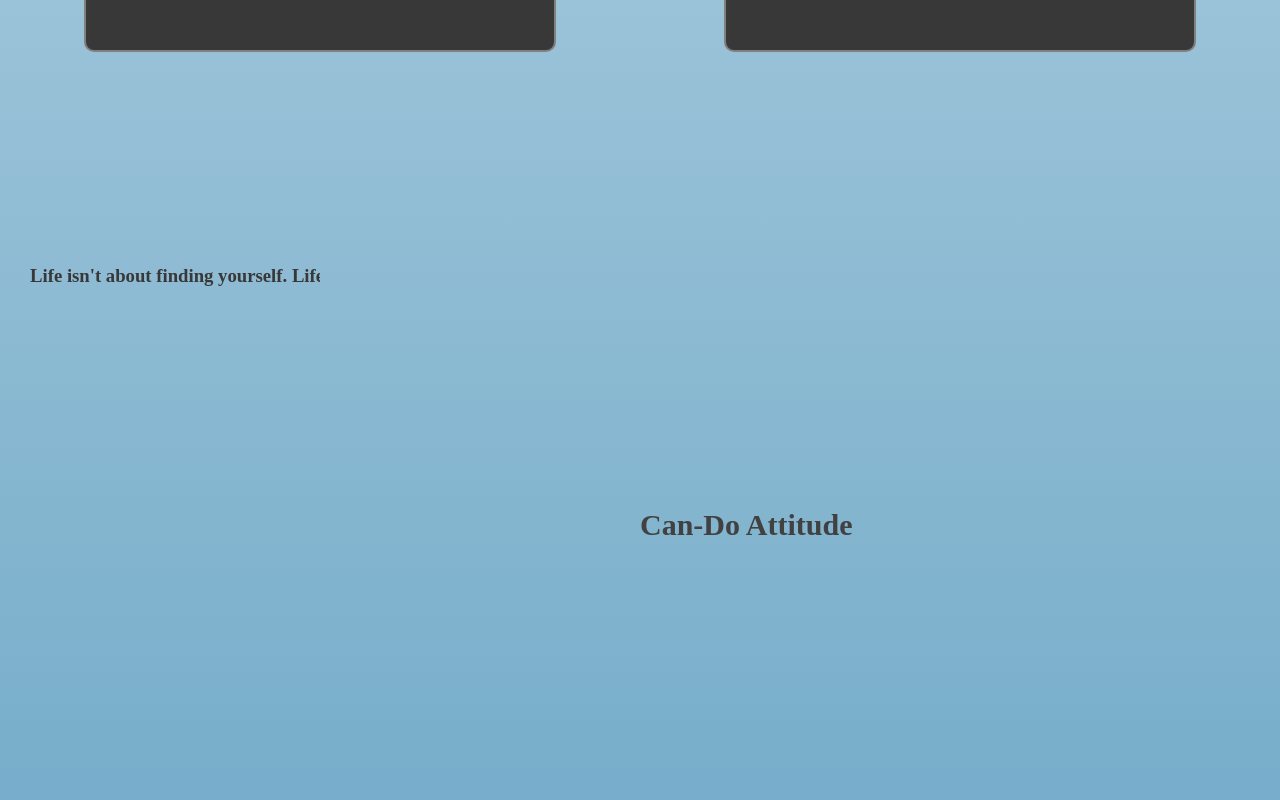
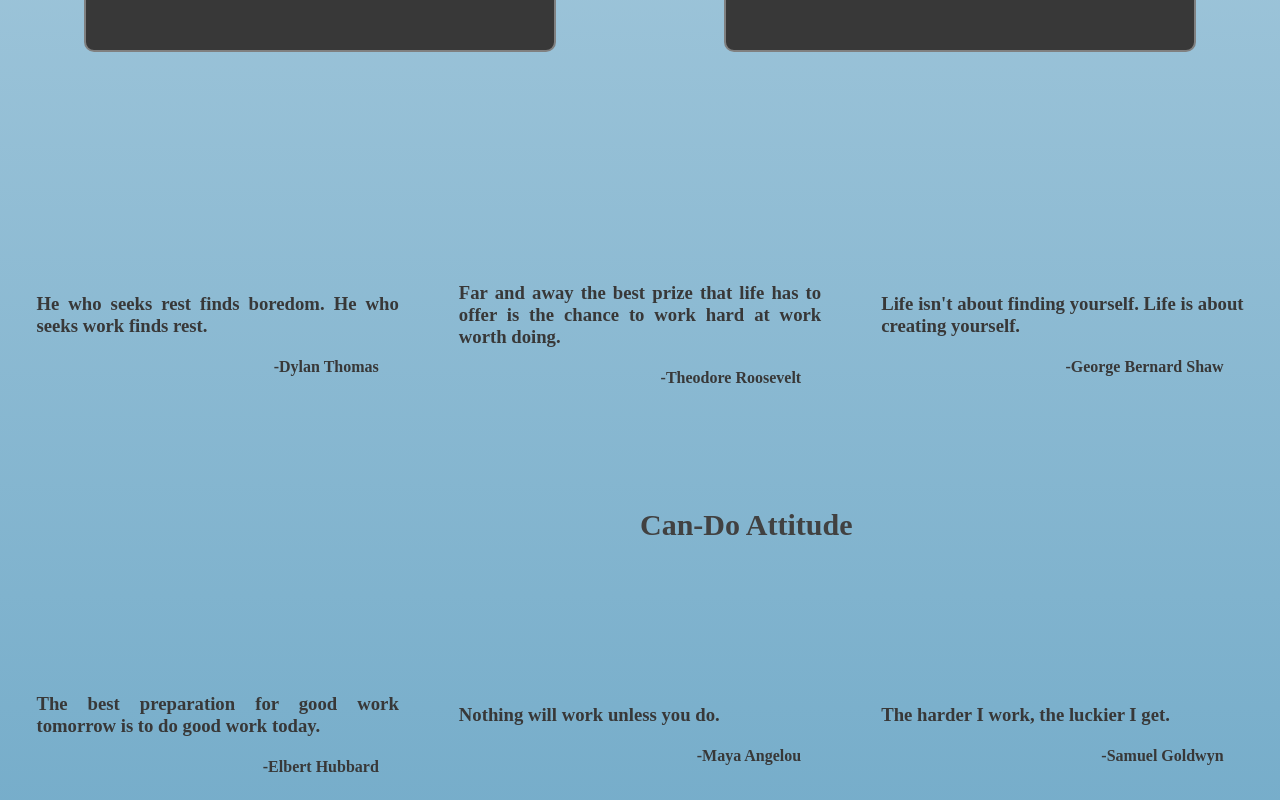
Before and after one commit to RileyNielson/my-portfolio, a React (Create React App) app: page / in a window 1280 px wide. Shown: the part 2280-3080 px from the top of the page. Built offline with nearby package versions, Linux system fonts and the light colour scheme; a web font is replaced by a local one.

Commit message:
updating quote styles for laptop

```diff
--- a/public/style.css
+++ b/public/style.css
@@ -293,7 +293,7 @@ p {
   text-align: center;
 }
 
-#attSlides{
+#attSlides {
   height: 50%;
   overflow: hidden;
   max-width: 100vw;
@@ -529,6 +529,31 @@ p {
     list-style-type: none;
   }
 
+  #attSlides {
+    position: absolute;
+    width: 100vw;
+    height: 100vh;
+  }
+
+  #slideSlider {
+    width: 100%;
+    height: 50%;
+    display: flex;
+    justify-content: center;
+    align-items: center;
+    flex-wrap: wrap;
+    transform: none;
+  }
+
+  #attBox {
+    display: flex;
+    flex-direction: column;
+    justify-content: center;
+    width: 33%;
+    height: 100%;
+    color: rgb(56, 56, 56);
+  }
+
   @keyframes move0 {
     100% {
       transform: translateY(-100vh);
--- a/src/components/Info.jsx
+++ b/src/components/Info.jsx
@@ -3,7 +3,6 @@ import Attitude from "./attitude";
 import Connect from "./connect";
 import icons from "./icons";
 import projects from "./projects";
-
 
 function Info(props) {
   const [index, setIndex] = React.useState(0);
@@ -13,6 +12,7 @@ function Info(props) {
   };
 
   React.useEffect(() => {
+    if (window.innerWidth < 768) {
       setTimeout(
         () =>
           setIndex((prevIndex) =>
@@ -20,6 +20,7 @@ function Info(props) {
           ),
         5000
       );
+    }
 
     return () => {};
   }, [index]);
@@ -93,7 +94,7 @@ function Info(props) {
             id="slideSlider"
             style={{ transform: `translate3d(${-index * 100}vw, 0, 0)` }}
           >
-            {Attitude.map((item, index) => {
+            {Attitude.map((item) => {
               return (
                 <div id="attBox">
                   <h3>{item.text}</h3>
--- a/src/components/attitude.js
+++ b/src/components/attitude.js
@@ -27,7 +27,7 @@ const Attitude = [
   {
     key: 5,
     text: "The harder I work, the luckier I get.",
-    source: "The harder I work, the luckier I get.",
+    source: "Samuel Goldwyn",
   },
 ];
 
```
Lines whose indentation alone changed are shown as unchanged.
